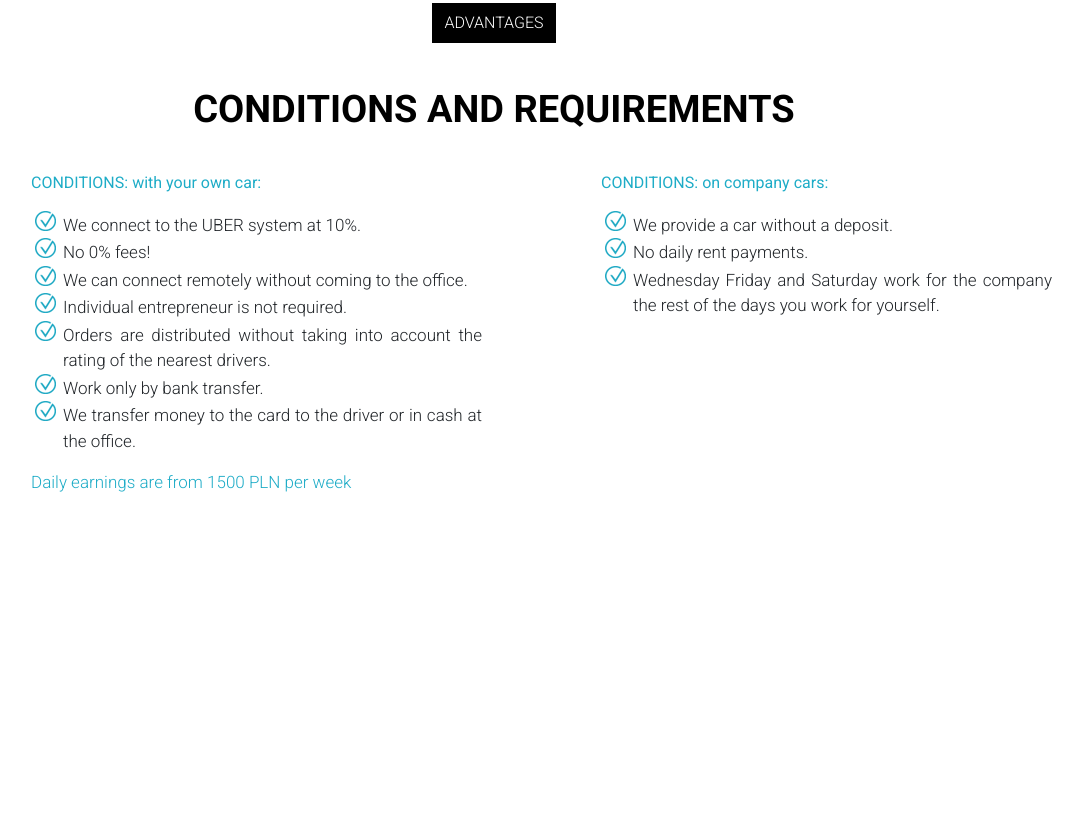
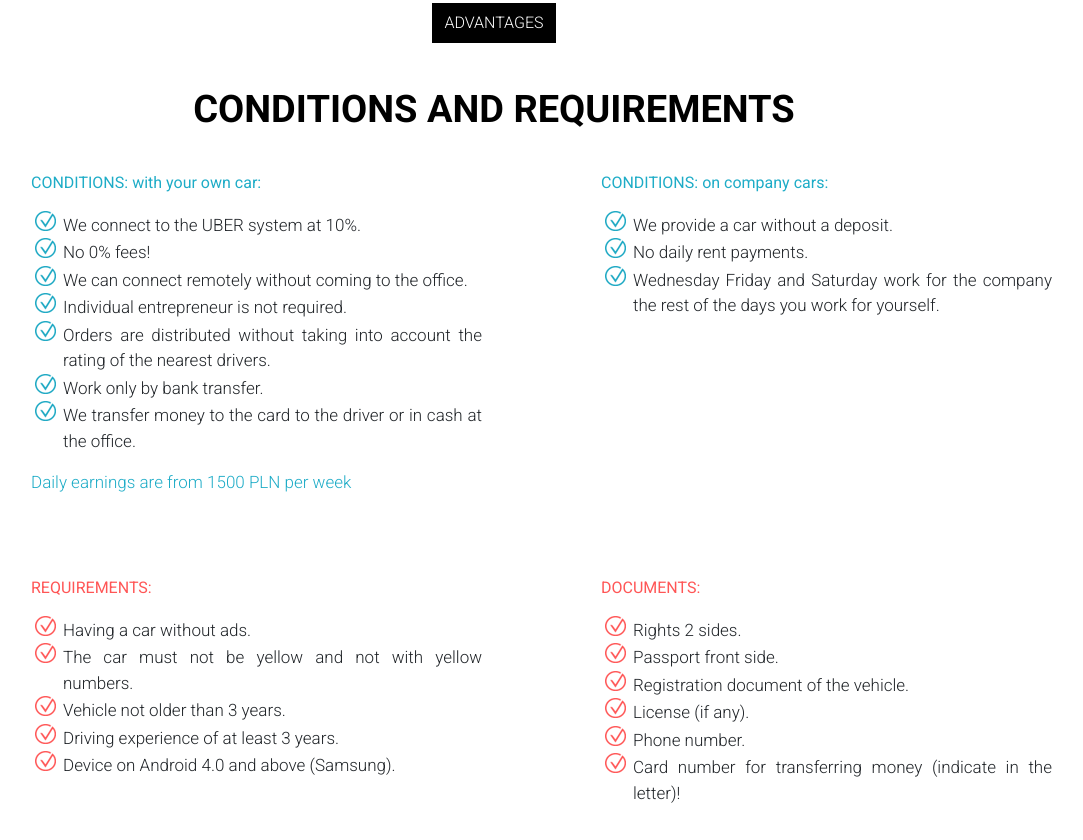
Before and after one commit to MenroMi/projects-from-Js, a plain HTML site: page project_10/src/index.html in a window 1280 px wide. Shown: the part 3665-4505 px from the top of the page, without its empty margins (146-1229 px from the left). Drawn offline with Linux system fonts and the light colour scheme; files whose address does not match are found by name.

Commit message:
next section

```diff
--- a/project_10/src/index.html
+++ b/project_10/src/index.html
@@ -233,8 +233,8 @@
             </div>
             <div class="row">
                 <div class="col-md-5 offset-md-1">
-                    <p class="title_descr">CONDITIONS: with your own car:</p>
-                    <ul>
+                    <p class="title_descr_turq">CONDITIONS: with your own car:</p>
+                    <ul class="check_turq">
                         <li>We connect to the UBER system at 10%.</li>
                         <li>No 0% fees!</li>
                         <li>We can connect remotely without coming to the office.</li>
@@ -243,14 +243,35 @@
                         <li>Work only by bank transfer.</li>
                         <li>We transfer money to the card to the driver or in cash at the office.</li>
                     </ul>
-                    <p class="footer_descr">Daily earnings are from 1500 PLN per week</p>
+                    <p class="footer_descr_turq">Daily earnings are from 1500 PLN per week</p>
                 </div>
                 <div class="col-md-5 offset-md-1">
-                    <p class="title_descr">CONDITIONS: on company cars:</p>
-                    <ul>
+                    <p class="title_descr_turq">CONDITIONS: on company cars:</p>
+                    <ul class="check_turq">
                         <li>We provide a car without a deposit.</li>
                         <li>No daily rent payments.</li>
                         <li>Wednesday Friday and Saturday work for the company the rest of the days you work for yourself.</li>
+                    </ul>
+                </div>
+                <div class="col-md-5 offset-md-1 grapefruit">
+                    <p class="title_descr_grapefruit">REQUIREMENTS:</p>
+                    <ul class="check_grapefruit">
+                        <li>Having a car without ads.</li>
+                        <li>The car must not be yellow and not with yellow numbers.</li>
+                        <li>Vehicle not older than 3 years.</li>
+                        <li>Driving experience of at least 3 years.</li>
+                        <li>Device on Android 4.0 and above (Samsung).</li>
+                    </ul>
+                </div>
+                <div class="col-md-5 offset-md-1 grapefruit">
+                    <p class="title_descr_grapefruit">DOCUMENTS:</p>
+                    <ul class="check_grapefruit">
+                        <li>Rights 2 sides.</li>
+                        <li>Passport front side.</li>
+                        <li>Registration document of the vehicle.</li>
+                        <li>License (if any).</li>
+                        <li>Phone number.</li>
+                        <li>Card number for transferring money (indicate in the letter)!</li>
                     </ul>
                 </div>
             </div>
```
Also changed, not shown: project_10/src/sass/styles.sass (+23 -10 lines), project_10/src/css/styles.css, project_10/src/css/styles.min.css, 2 other files.
